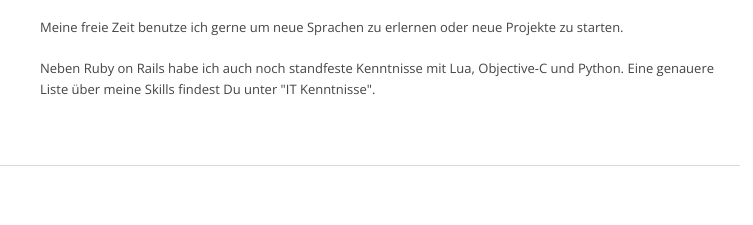
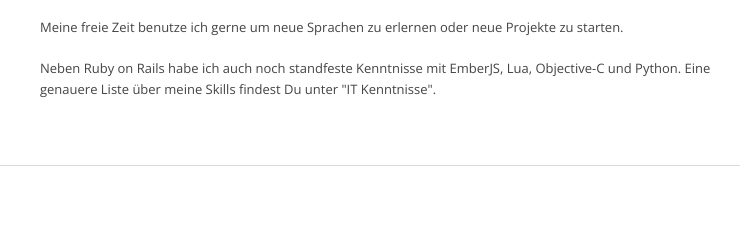
Before and after one commit to tzhbami7/Curriculum-Vitae, a plain HTML site: page index.html in a window 1280 px wide. Shown: the part 493-718 px from the top of the page, 370-1123 px from the left. Drawn offline with nearby package versions, Linux system fonts and the light colour scheme.

Commit message:
Bump Intro

```diff
--- a/index.html
+++ b/index.html
@@ -86,7 +86,7 @@
           <div class="cv-item">
             <p>Mein Name ist Michi und ich bin 26 Jahre "jung". - hust -<br>Ich bin Programmierer aus Leidenschaft und habe mittlerweile knapp 6 Jahre Erfahrung mit Ruby on Rails.</p>
             <p>Meine freie Zeit benutze ich gerne um neue Sprachen zu erlernen oder neue Projekte zu starten.</p>
-            <p class="last">Neben Ruby on Rails habe ich auch noch standfeste Kenntnisse mit Lua, Objective-C und Python. Eine genauere Liste über meine Skills findest Du unter "IT Kenntnisse".</p>
+            <p class="last">Neben Ruby on Rails habe ich auch noch standfeste Kenntnisse mit EmberJS, Lua, Objective-C und Python. Eine genauere Liste über meine Skills findest Du unter "IT Kenntnisse".</p>
           </div><!-- end .cv-item -->
         </div><!-- end .span9 -->
       </div><!-- end .cv-section -->
```
